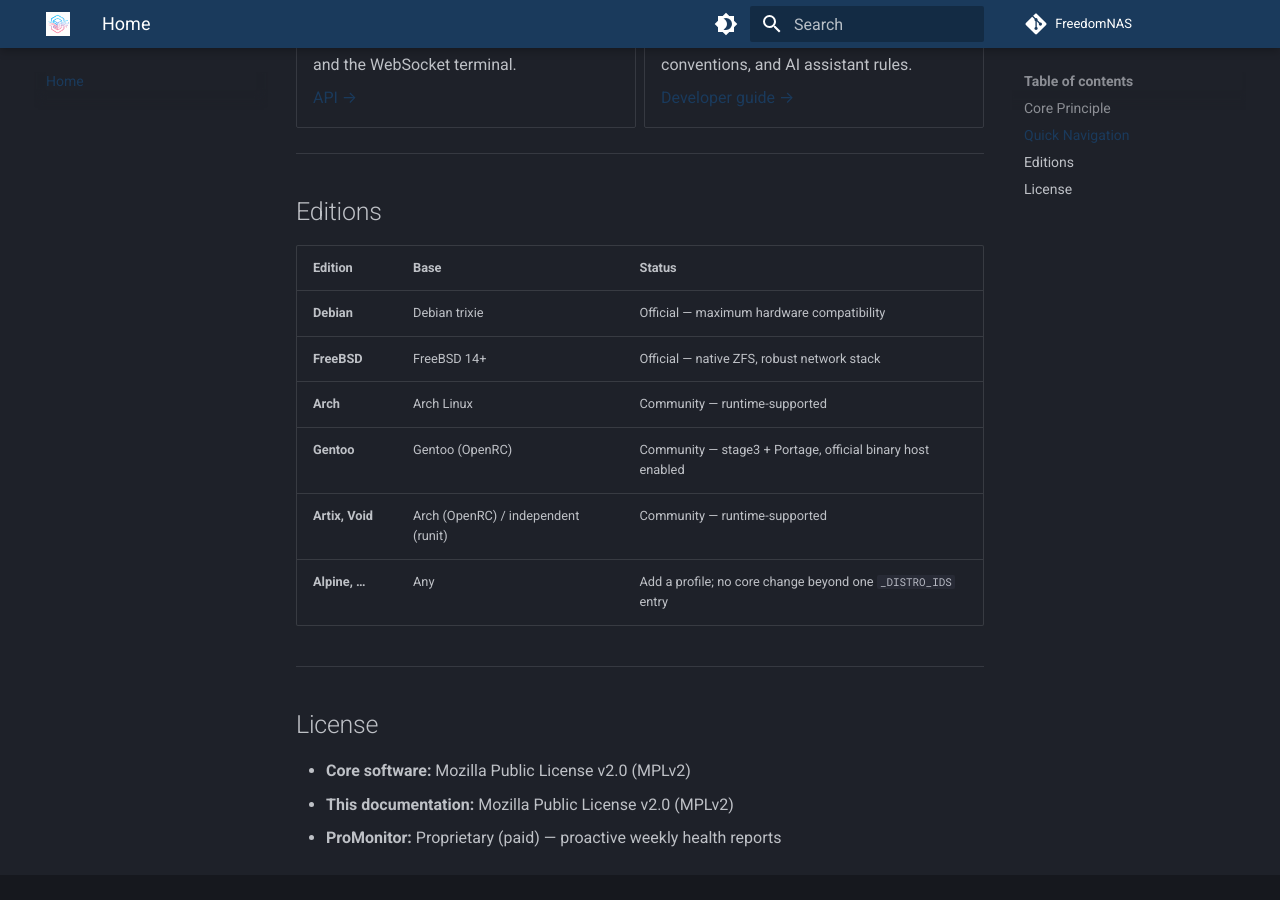
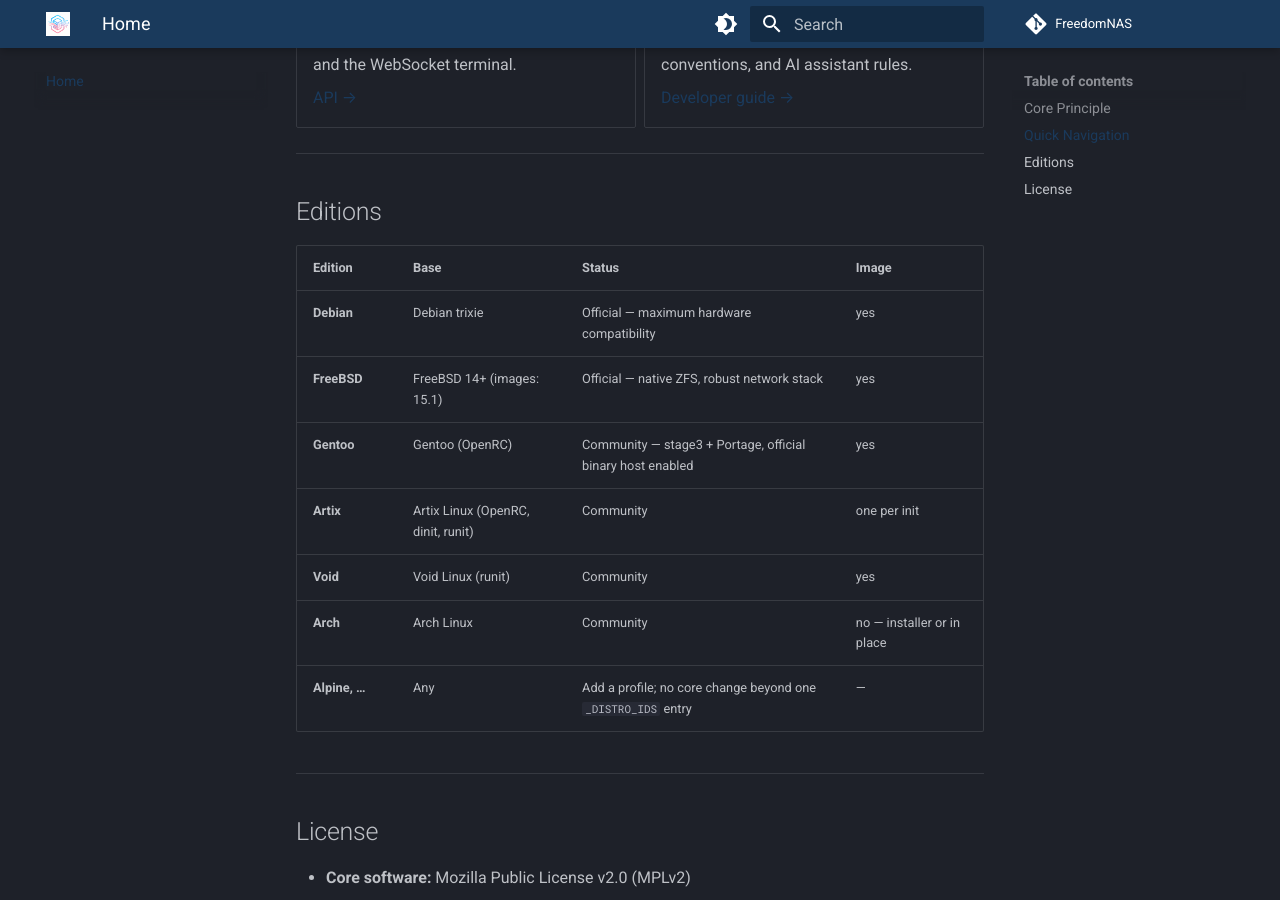
Before and after one commit to FreedomNAS/freedomnas-docs, an MkDocs documentation site: the page built from docs/index.md, in a window 1280 px wide and 900 px high, scrolled down 1146 px. Built offline with MkDocs 1.6.1 and Material for MkDocs 9.7.7, drawn with Linux system fonts in a browser that asks for light colours.

Commit message:
List the images every edition has

```diff
--- a/docs/index.md
+++ b/docs/index.md
@@ -68,14 +68,15 @@ On FreeBSD, the same merge happens against the `-freebsd` fragments. Nothing els
 
 ## Editions
 
-| Edition | Base | Status |
-|---------|------|--------|
-| **Debian** | Debian trixie | Official — maximum hardware compatibility |
-| **FreeBSD** | FreeBSD 14+ | Official — native ZFS, robust network stack |
-| **Arch** | Arch Linux | Community — runtime-supported |
-| **Gentoo** | Gentoo (OpenRC) | Community — stage3 + Portage, official binary host enabled |
-| **Artix, Void** | Arch (OpenRC) / independent (runit) | Community — runtime-supported |
-| **Alpine, …** | Any | Add a profile; no core change beyond one `_DISTRO_IDS` entry |
+| Edition | Base | Status | Image |
+|---------|------|--------|-------|
+| **Debian** | Debian trixie | Official — maximum hardware compatibility | yes |
+| **FreeBSD** | FreeBSD 14+ (images: 15.1) | Official — native ZFS, robust network stack | yes |
+| **Gentoo** | Gentoo (OpenRC) | Community — stage3 + Portage, official binary host enabled | yes |
+| **Artix** | Artix Linux (OpenRC, dinit, runit) | Community | one per init |
+| **Void** | Void Linux (runit) | Community | yes |
+| **Arch** | Arch Linux | Community | no — installer or in place |
+| **Alpine, …** | Any | Add a profile; no core change beyond one `_DISTRO_IDS` entry | — |
 
 ---
 
```
Also changed, not shown: docs/getting-started/installation.md (+1 -1 lines), docs/getting-started/overview.md (+4 -2 lines), docs/profiles/os-profiles.md (+4 -3 lines).
